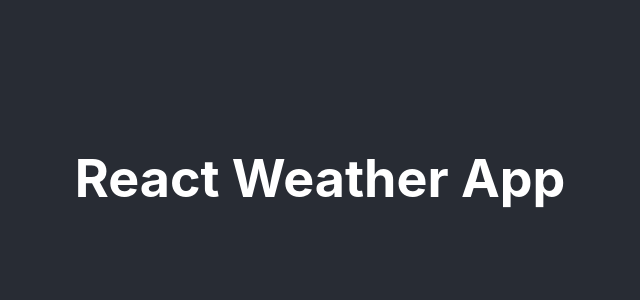
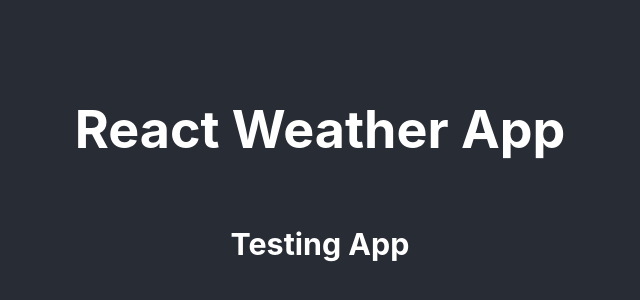
Before and after one commit to ESedrak/weather-react, a React (Create React App) app: page / in a window 1280 px wide. Shown: the part 222-522 px from the top of the page, without its empty margins (320-960 px from the left). Built offline with nearby package versions, Linux system fonts and the light colour scheme; no server answers.

Commit message:
Testing App using API calls from openweather

```diff
--- a/src/App.js
+++ b/src/App.js
@@ -1,12 +1,12 @@
-import logo from "./logo.svg";
 import "./App.css";
-import axios from "axios";
+import Weather from "./Weather";
 
 function App() {
   return (
     <div className="App">
       <header className="App-header">
         <h1>React Weather App</h1>
+        <Weather city="Melbourne" />
       </header>
     </div>
   );
--- /dev/null
+++ b/src/Weather.js
@@ -0,0 +1,21 @@
+import React from "react";
+import axios from "axios";
+
+export default function Weather(props) {
+  function showWeather(response) {
+    alert(
+      `This is a test to show the weather temperature (${Math.round(
+        response.data.main.temp
+      )} degrees celsius) in ${props.city}`
+    );
+  }
+  let apiKey = "2fe015e63630ed57d2ca7047e4ab4479";
+  let apiUrl = `https://api.openweathermap.org/data/2.5/weather?q=${props.city}&appid=${apiKey}&units=metric`;
+
+  axios.get(apiUrl).then(showWeather);
+  return (
+    <div>
+      <h3>Testing App</h3>
+    </div>
+  );
+}
```
